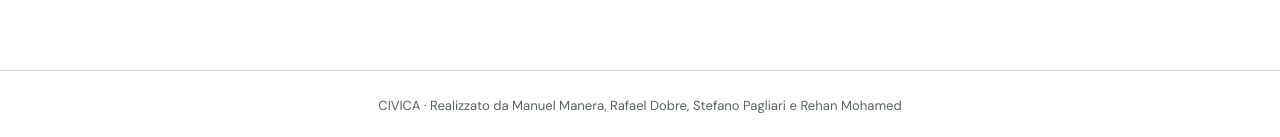
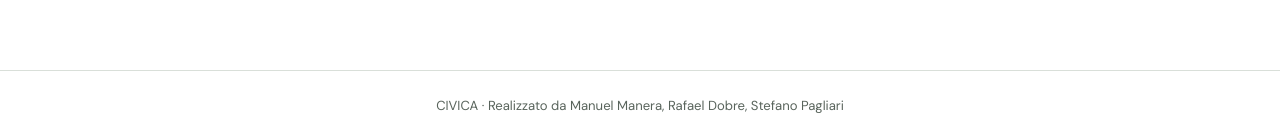
Before and after one commit to manuel-manera/educazionecivica, a plain HTML site: page index.html in a window 1280 px wide. Shown: the part 2083-2220 px from the top of the page. Drawn offline with Linux system fonts and the light colour scheme.

Commit message:
Update index.html

```diff
--- a/index.html
+++ b/index.html
@@ -79,6 +79,6 @@
   </table></div>
 </section>
 </main>
-<footer>CIVICA · Realizzato da Manuel Manera, Rafael Dobre, Stefano Pagliari e Rehan Mohamed</footer>
+<footer>CIVICA · Realizzato da Manuel Manera, Rafael Dobre, Stefano Pagliari</footer>
 </body>
 </html>
```
